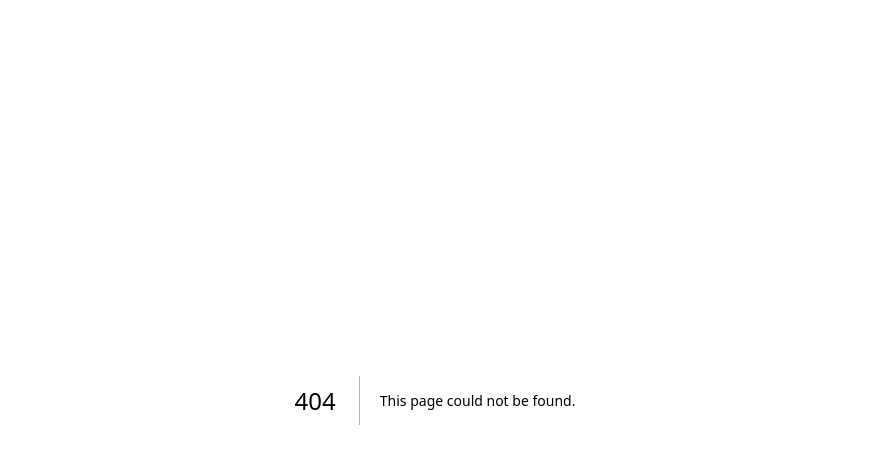
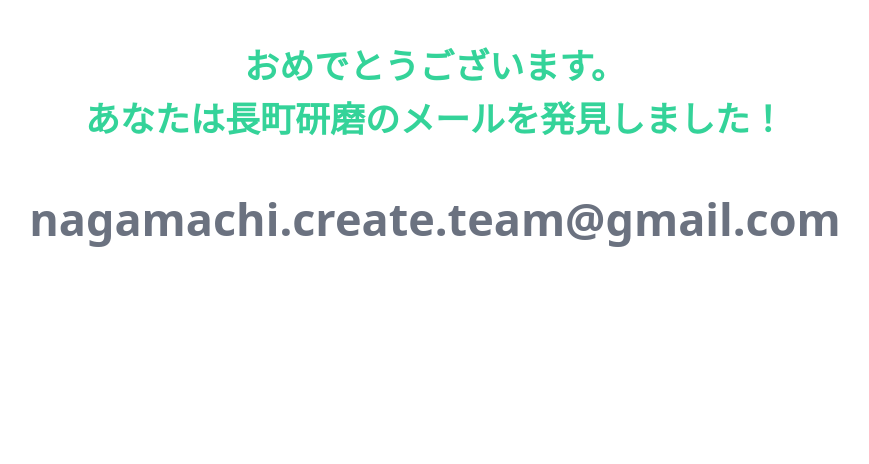
Before and after one commit to takuyanagamachi/next-kenma, a Next.js app: page /find in a window 1280 px wide. Before the commit this address had no page. Shown: the top 464 px of the page, without its empty margins (205-1074 px from the left). Built offline with nearby package versions, Linux system fonts and the light colour scheme.

Commit message:
add confetti

```diff
--- a/package.json
+++ b/package.json
@@ -18,6 +18,7 @@
     "next": "13.2.3",
     "node-mailer": "^0.1.1",
     "react": "18.2.0",
+    "react-confetti": "^6.2.2",
     "react-dom": "18.2.0",
     "react-icons": "^4.11.0",
     "react-quill": "^2.0.0",
--- a/pages/components/CompanyTable.jsx
+++ b/pages/components/CompanyTable.jsx
@@ -56,7 +56,7 @@
                         事業内容
                     </th>
                     <td className="py-2 text-lg">
-                裁断刃、工業刃物の再研磨<br/>
+                        裁断刃、工業刃物の再研磨<br />
                         印刷関連等の材料販売
                     </td>
                 </tr>
@@ -74,7 +74,7 @@
                         営業時間/休日
                     </th>
                     <td className="py-2 text-lg">
-                8:30〜17:00/土日祝
+                        9:00〜17:00/土日祝
                     </td>
                 </tr>
                 <tr className='border-b'>
--- a/pages/components/Footer.jsx
+++ b/pages/components/Footer.jsx
@@ -3,8 +3,8 @@
 import Image from 'next/image'
 import Logo from '../../public/naga_ken_logo.png';
 import { AiOutlineInstagram } from 'react-icons/ai'
-import { AiOutlineTwitter } from 'react-icons/ai'
 import { AiFillGithub } from 'react-icons/ai'
+import { RiTwitterXFill } from "react-icons/ri";
 
 export default function Header() {
   return (
@@ -17,11 +17,11 @@
       <hr className='mt-5' />
       <div className='flex justify-around w-[70%] mx-auto my-10 text-[33px]'>
         <Link target='_blank' href='https://www.instagram.com/nagamachi_kenma/' className={styles.insta}><AiOutlineInstagram /></Link>
-          <Link target='_blank' href='https://twitter.com/VEijjttgIUUGH6k' className={styles.twitter}><AiOutlineTwitter /></Link>
+        <Link target='_blank' href='https://twitter.com/VEijjttgIUUGH6k'><RiTwitterXFill /></Link>
         <Link target='_blank' href='https://github.com/takuyanagamachi/next-kenma' className=''><AiFillGithub /></Link>
       </div>
       <div>
-     <p className='text-center'>&copy;1955 -{new Date().getFullYear()}  株式会社 長町研磨</p>
+        <p className='text-center'>&copy;1955 -{new Date().getFullYear()}  株式会社 <Link target='_blank' href='/find'>長町研磨</Link></p>
       </div>
 
     </footer>
--- /dev/null
+++ b/pages/find.jsx
@@ -0,0 +1,18 @@
+import Confetti from 'react-confetti';
+export default function Kenma() {
+  return (
+    <>
+      {/* <Confetti className='w-full h-full' /> */}
+      <div className='py-5'>
+        <div className='text-center py-5' data-aos='fade-down'>
+          <h1 className='text-emerald-400 font-bold text-[35px]'>おめでとうございます。<br />
+            あなたは長町研磨のメールを発見しました！
+          </h1>
+        </div>
+        <h1 data-aos='fade-up' className='text-gray-500 text-center font-bold text-[45px] p-5'>
+          nagamachi.create.team@gmail.com
+        </h1>
+      </div >
+    </>
+  )
+}
--- a/styles/Footer.module.css
+++ b/styles/Footer.module.css
@@ -1,7 +1,3 @@
-
 .insta {
-     color: #C13584
+  color: #c13584;
 }
-.twitter {
-     color: #1DA1F2;
-}
```
Also changed, not shown: pages/api/contact.js (+0 -17 lines), pages/components/Contact_Form.jsx (+0 -65 lines), 1 other file (tests, documents, lock files or other folders). Lines whose indentation alone changed are shown as unchanged.
